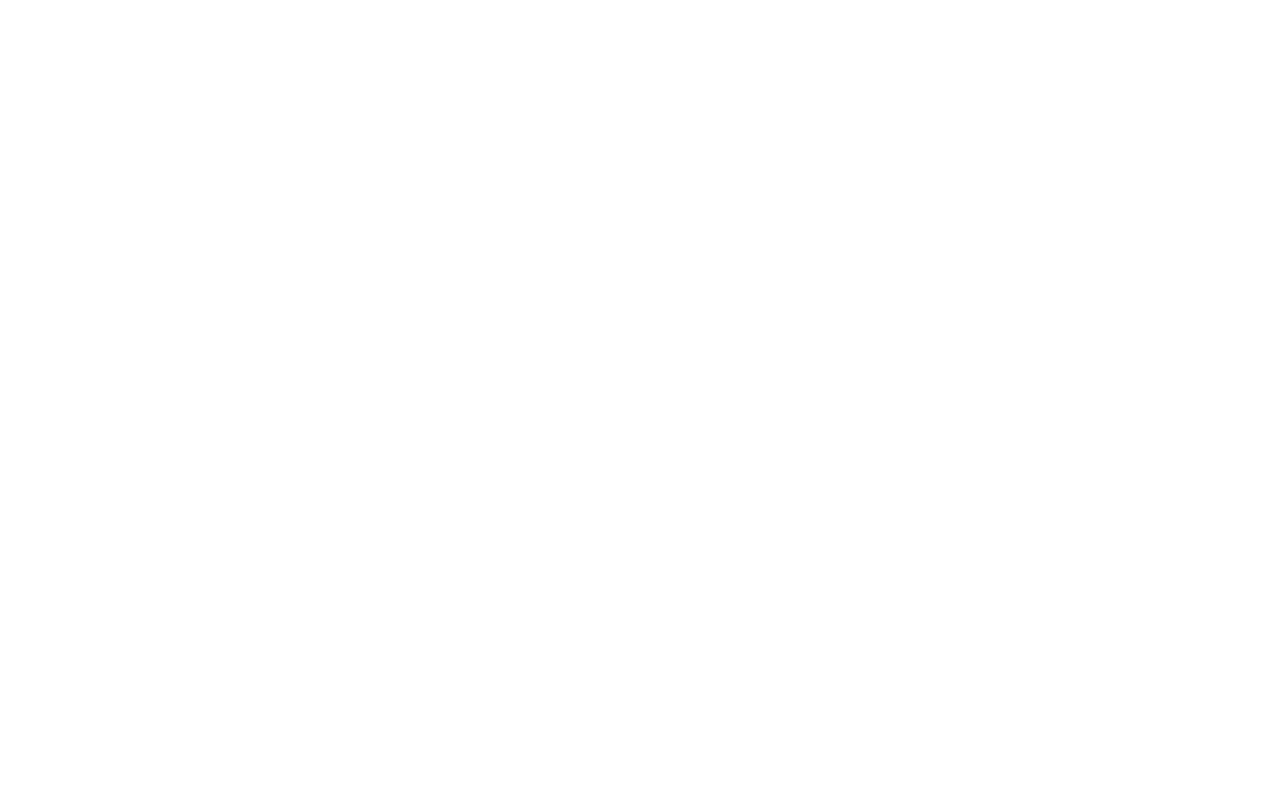
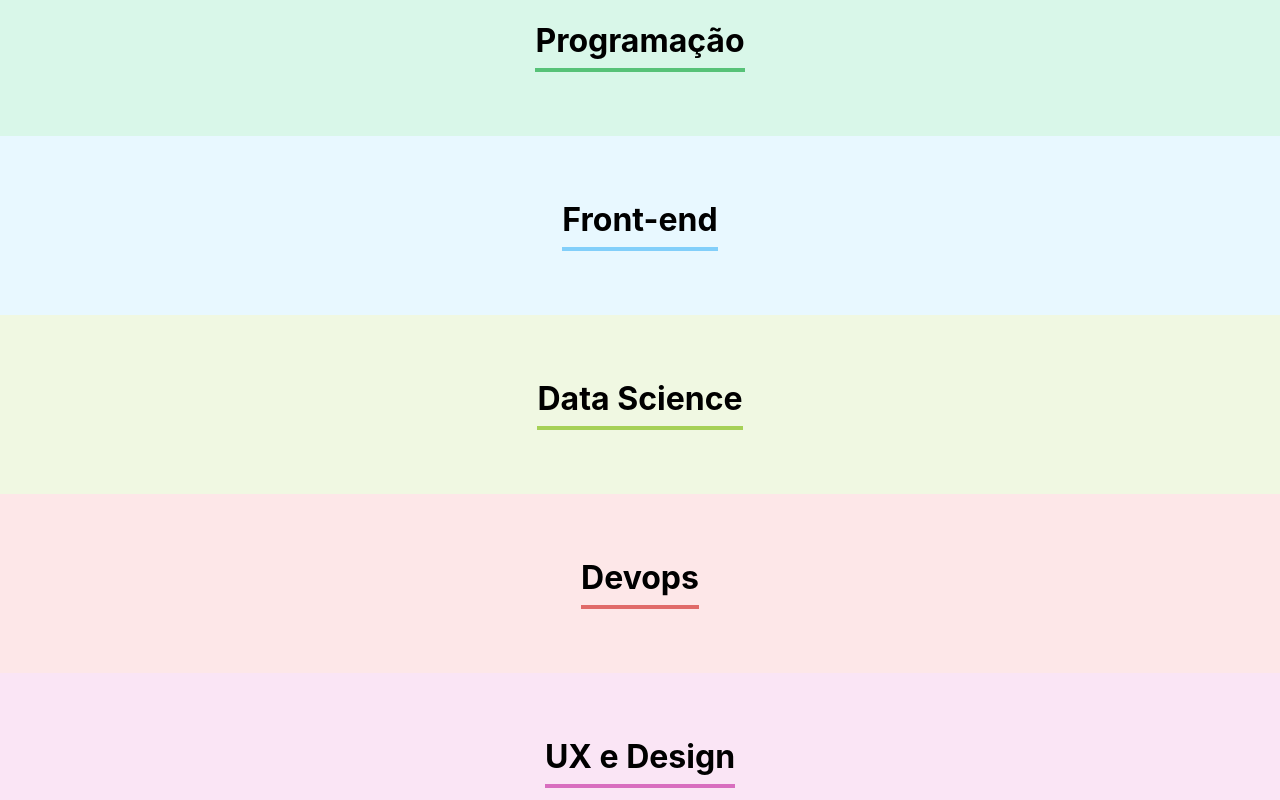
Before and after one commit to Esspio/Organograma_Empresarial, a React (Create React App) app in the folder organograma_empresarial/: page / in a window 1280 px wide. Shown: the part 1520-2320 px from the top of the page. Before the commit the page ends 1477 px from the top, so only its background shows below. Built offline with nearby package versions, Linux system fonts and the light colour scheme.

Commit message:
Criacao component Team

```diff
--- a/organograma_empresarial/src/App.js
+++ b/organograma_empresarial/src/App.js
@@ -2,8 +2,47 @@
 import './App.css';
 import Banner from './components/Banner';
 import Form from './components/Form';
+import Team from './components/Team';
 
 function App() {
+
+  const times = [
+    {
+      nome: 'Programação',
+      corPrimaria: '#57c278',
+      corSecundaria: '#d9f7e9'
+    },
+    {
+      nome: 'Front-end',
+      corPrimaria: '#82CFFA',
+      corSecundaria: '#E8F8FF'
+    },
+    {
+      nome: 'Data Science',
+      corPrimaria: '#A6D157',
+      corSecundaria: '#F0F8E2'
+    },
+    {
+      nome: 'Devops',
+      corPrimaria: '#E06B69',
+      corSecundaria: '#FDE7E8'
+    },
+    {
+      nome: 'UX e Design',
+      corPrimaria: '#D86EBF',
+      corSecundaria: '#FAE5F5'
+    },
+    {
+      nome: 'Mobile',
+      corPrimaria: '#FEBA05',
+      corSecundaria: '#FFF5D9'
+    },
+    {
+      nome: 'Inovação e Gestão',
+      corPrimaria: '#FF8A29',
+      corSecundaria: '#FFEEDF'
+    }
+  ]
 
   const [colaboradores, setColaboradores] = useState([]);
 
@@ -15,6 +54,11 @@
     <div className="App">
       <Banner/>
       <Form onIncluirColaborador={colaborador => colaboradorIncluido(colaborador)}/>
+      {times.map(
+        time => <Team key={time.nome}
+                      nome={time.nome}
+                      corPrimaria={time.corPrimaria}
+                      corSecundaria={time.corSecundaria}/>)}
     </div>
   );
 }
--- /dev/null
+++ b/organograma_empresarial/src/components/Team/Team.css
@@ -0,0 +1,11 @@
+.team{
+    text-align: center;
+    padding: 32px;
+}
+
+.team h3{
+    font-size: 32px;
+    border-bottom: 4px solid;
+    display: inline-block;
+    padding-bottom: 8px;
+}
--- /dev/null
+++ b/organograma_empresarial/src/components/Team/Team.js
@@ -0,0 +1,15 @@
+import './Team.css';
+
+export const Team = (props) => {
+
+    const styleBackgroundColorTeam = {backgroundColor: props.corSecundaria};
+    const styleBorderColorTeam = {borderColor: props.corPrimaria};
+
+    return (
+        <section className="team" style={styleBackgroundColorTeam}>
+            <h3 style={styleBorderColorTeam}>
+                {props.nome}
+            </h3>
+        </section>
+    )
+}
--- /dev/null
+++ b/organograma_empresarial/src/components/Team/index.js
@@ -0,0 +1,3 @@
+import { Team } from "./Team";
+
+export default Team;
```
